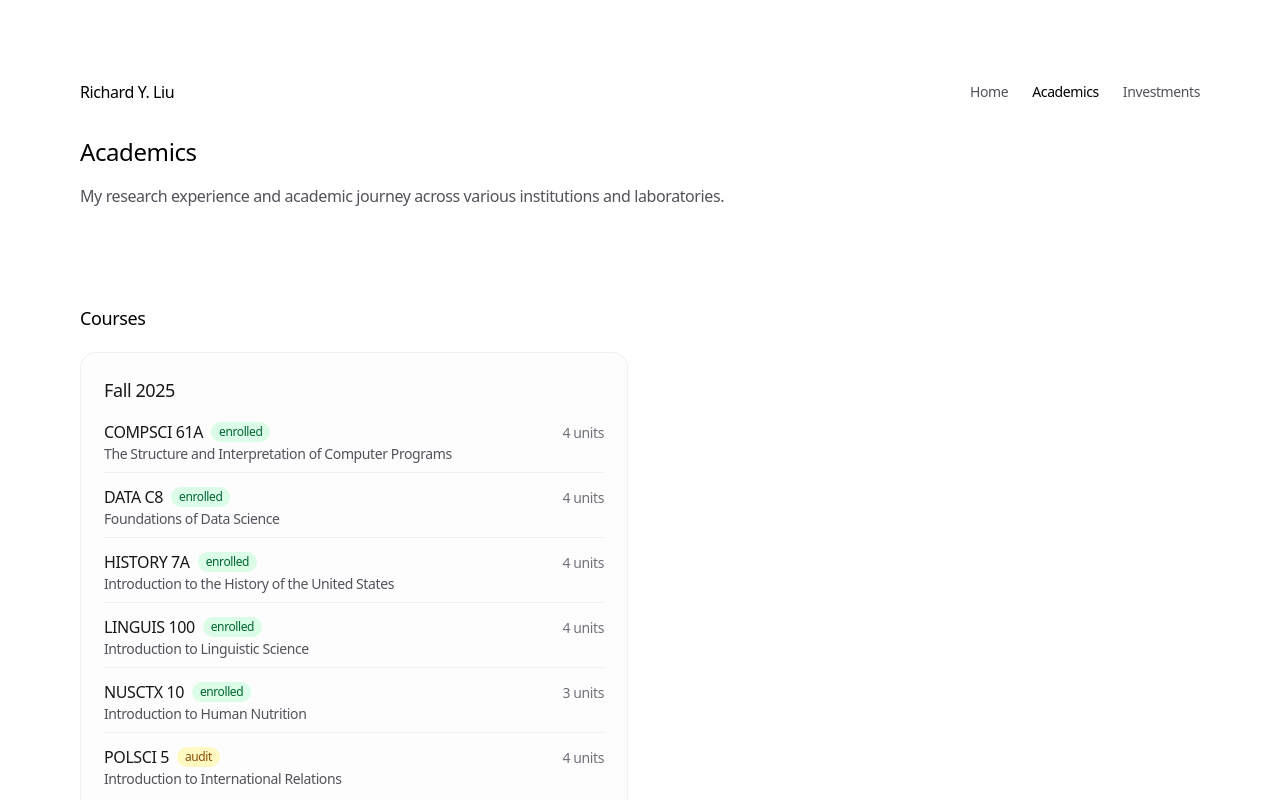
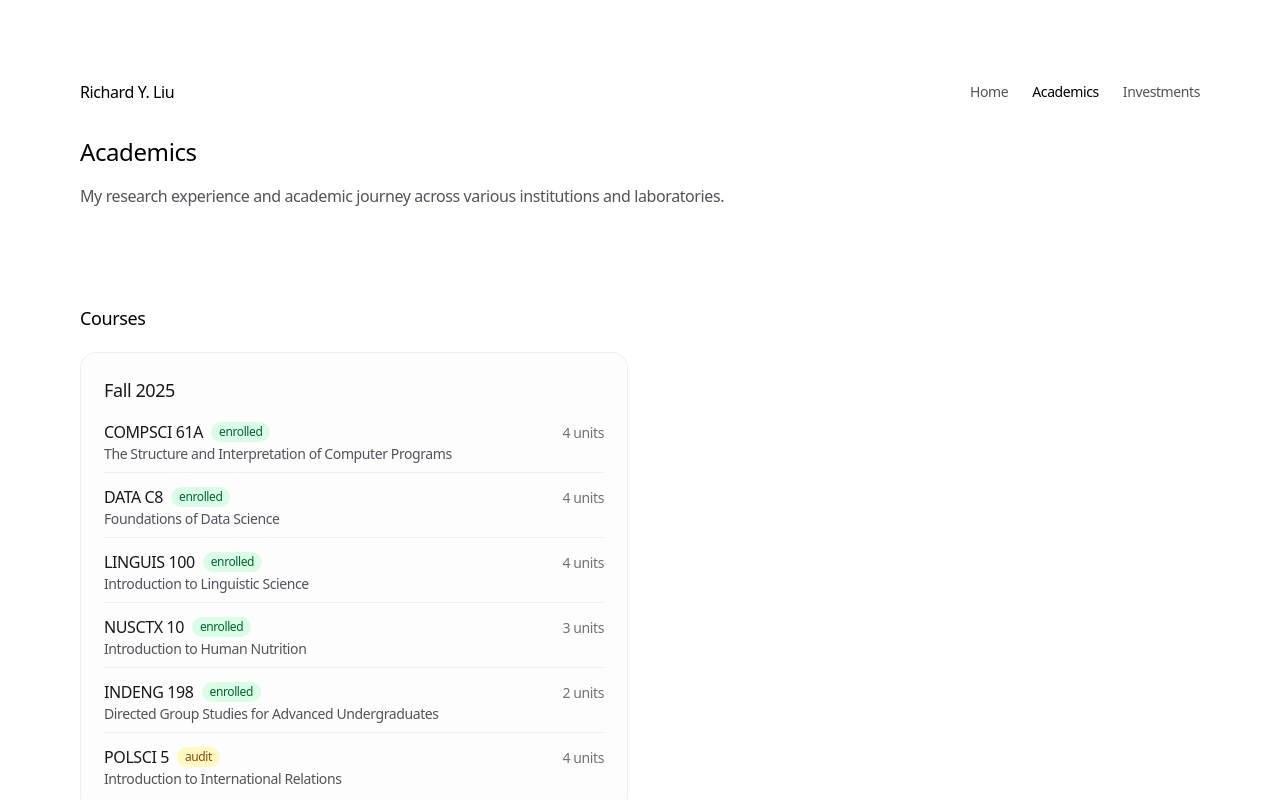
Before and after one commit to richardyliu/personal, a Next.js app: page /academics in a window 1280 px wide. Shown: the top 800 px of the page. Built offline with nearby package versions, Linux system fonts and the light colour scheme.

Commit message:
Update data.ts

```diff
--- a/app/data.ts
+++ b/app/data.ts
@@ -277,13 +277,6 @@ export const SEMESTERS: Semester[] = [
         id: 'data8-f25',
       },
       {
-        acronym: 'HISTORY 7A',
-        fullName: 'Introduction to the History of the United States',
-        credits: 4,
-        status: 'enrolled',
-        id: 'hist7a-f25',
-      },
-      {
         acronym: 'LINGUIS 100',
         fullName: 'Introduction to Linguistic Science',
         credits: 4,
@@ -298,6 +291,13 @@ export const SEMESTERS: Semester[] = [
         id: 'nst10-f25',
       },
       {
+        acronym: 'INDENG 198',
+        fullName: 'Directed Group Studies for Advanced Undergraduates',
+        credits: 2,
+        status: 'enrolled',
+        id: 'indeng198-f25',
+      },
+      {
         acronym: 'POLSCI 5',
         fullName: 'Introduction to International Relations',
         credits: 4,
```
